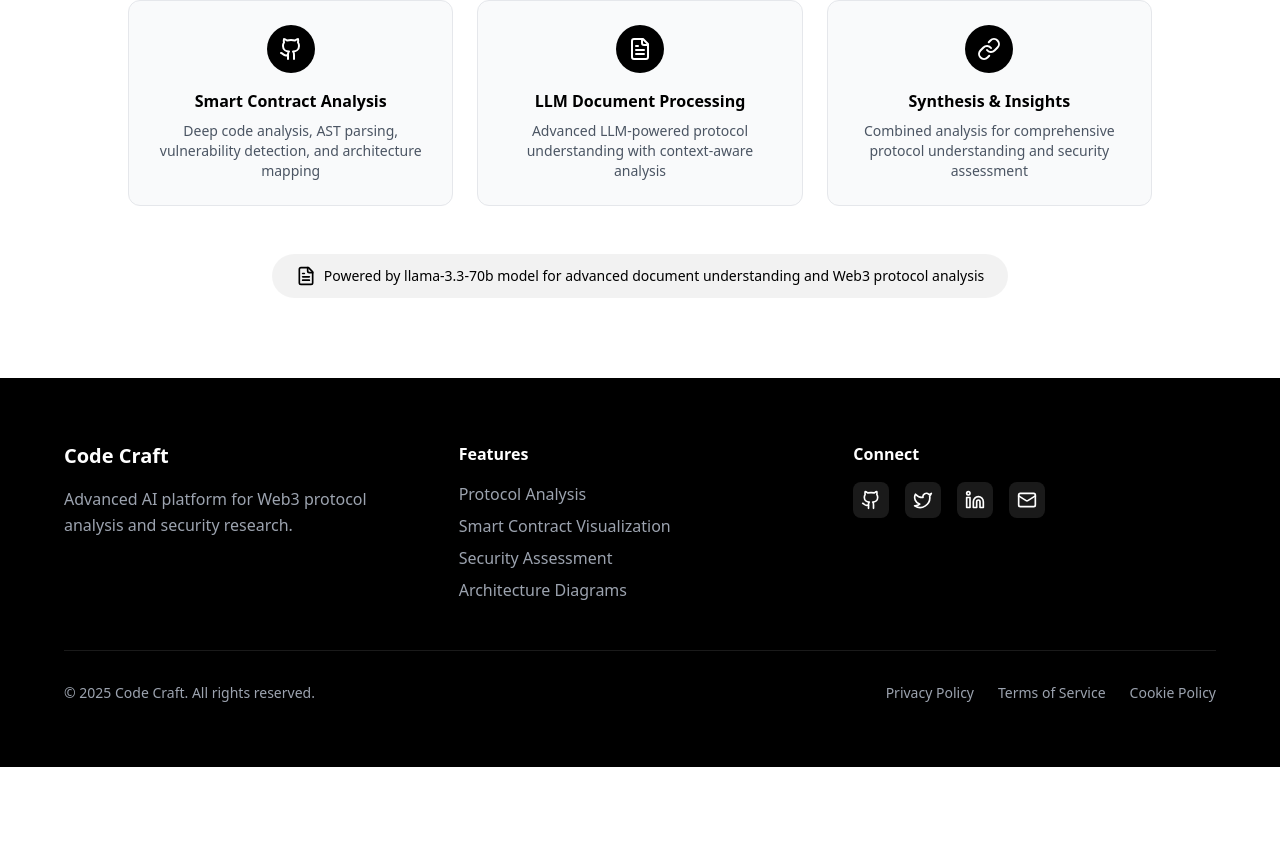
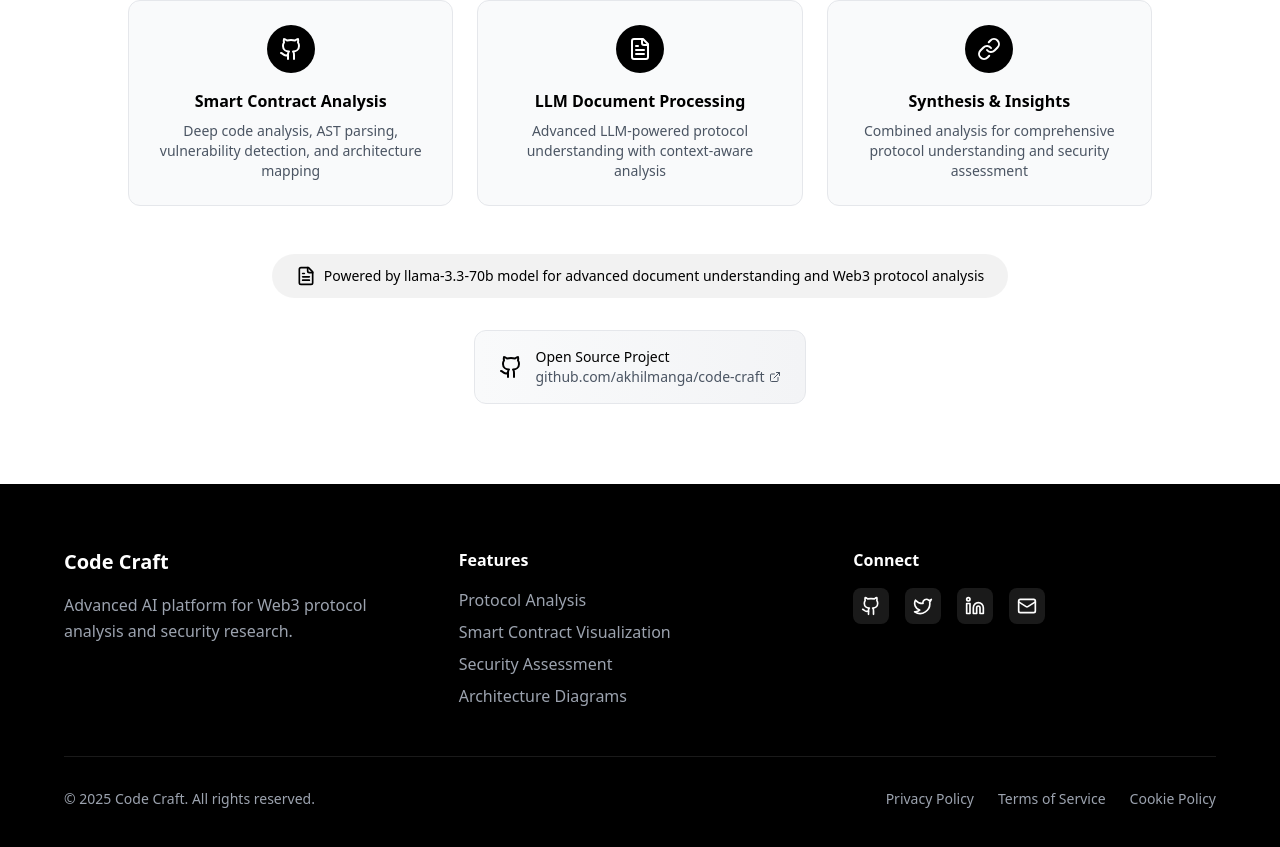
Before and after one commit to akhilmanga/code-craft, a React (Vite) app: page / in a window 1280 px wide. Shown: the part 1362-2209 px from the top of the page. Before the commit the page ends 2129 px from the top, so only its background shows below. Built offline with nearby package versions, Linux system fonts and the light colour scheme; no server answers.

Commit message:
Add Project GitHub Link to Upload Interface

```diff
--- a/src/components/UploadInterface.tsx
+++ b/src/components/UploadInterface.tsx
@@ -1,5 +1,5 @@
 import React, { useState } from 'react';
-import { Github, Link, Loader, CheckCircle, AlertCircle, FileText } from 'lucide-react';
+import { Github, Link, Loader, CheckCircle, AlertCircle, FileText, ExternalLink } from 'lucide-react';
 import { AnalysisEngine } from '../services/AnalysisEngine';
 
 interface UploadState {
@@ -314,6 +314,27 @@ const UploadInterface: React.FC<UploadInterfaceProps> = ({ onAnalysisStateChange
           </div>
         </div>
 
+        {/* Project GitHub Link */}
+        <div className="mt-8 text-center">
+          <div className="inline-flex items-center space-x-3 px-6 py-4 bg-gradient-to-r from-gray-50 to-gray-100 dark:from-gray-800 dark:to-gray-700 border border-gray-200 dark:border-gray-600 rounded-xl transition-colors duration-300 hover:shadow-lg transform hover:scale-105 transition-all duration-300">
+            <Github className="w-6 h-6 text-black dark:text-white" />
+            <div className="text-left">
+              <div className="text-sm font-medium text-black dark:text-white transition-colors duration-300">
+                Open Source Project
+              </div>
+              <a
+                href="https://github.com/akhilmanga/code-craft"
+                target="_blank"
+                rel="noopener noreferrer"
+                className="text-sm text-gray-600 dark:text-gray-300 hover:text-black dark:hover:text-white transition-colors duration-300 flex items-center space-x-1"
+              >
+                <span>github.com/akhilmanga/code-craft</span>
+                <ExternalLink className="w-3 h-3" />
+              </a>
+            </div>
+          </div>
+        </div>
+
         {/* GitHub Token Notice */}
         {!import.meta.env.VITE_GITHUB_TOKEN && (
           <div className="mt-8 p-4 bg-yellow-50 dark:bg-yellow-900/20 border border-yellow-200 dark:border-yellow-800 rounded-lg transition-colors duration-300">
```
